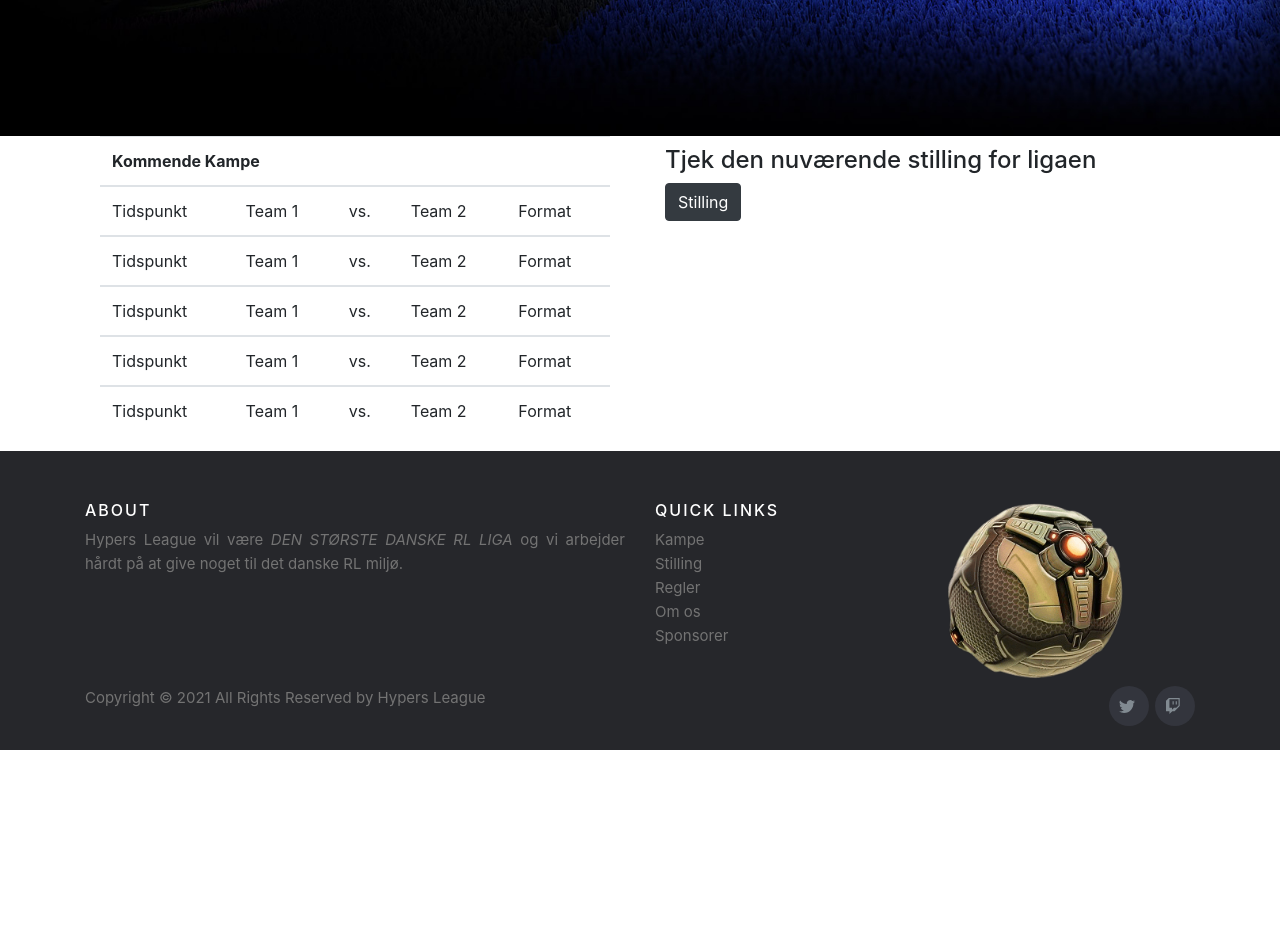
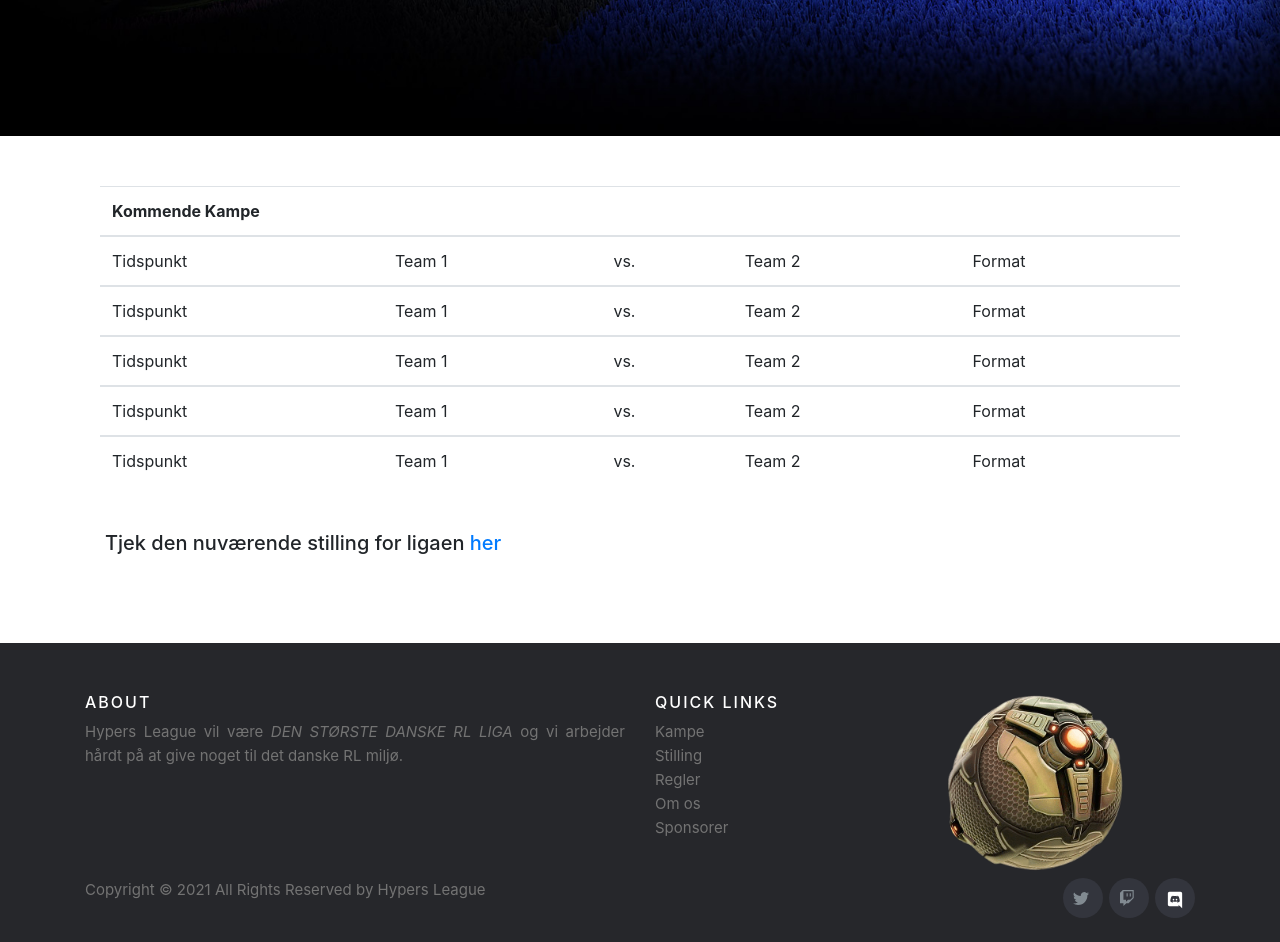
Before and after one commit to Glaxer/hypersleague, a React (Create React App) app: page / in a window 1280 px wide. Shown: the part 740-1682 px from the top of the page. Before the commit the page ends 1490 px from the top, so only its background shows below. Built offline with nearby package versions, Linux system fonts and the light colour scheme; no server answers.

Commit message:
Just a lot of css

```diff
--- a/public/index.html
+++ b/public/index.html
@@ -8,6 +8,10 @@
     <meta
       name="description"
       content="Hypers League er den største danske Rocket League liga"
+    />
+    <link
+      rel="apple-touch-icon"
+      href="%PUBLIC_URL%/android-chrome-192x192.png"
     />
     <!--
       manifest.json provides metadata used when your web app is installed on a
--- a/src/components/Footer.js
+++ b/src/components/Footer.js
@@ -1,5 +1,6 @@
 import React from "react";
 import Logo from "../images/logo.png";
+import Discord from "../images/discord.svg";
 import "../css/Footer.css";
 
 export default function Footer() {
@@ -91,6 +92,20 @@ export default function Footer() {
                   </i>
                 </a>
               </li>
+              <li>
+                <a class="discord" href="https://discord.com/HypersLeague">
+                  <i class="fa fa-discord">
+                    <img
+                      src={Discord}
+                      alt="Discord SVG"
+                      width="20"
+                      height="20"
+                      class="bi bi-discord"
+                    >
+                    </img>
+                  </i>
+                </a>
+              </li>
             </ul>
           </div>
         </div>
--- a/src/css/Dashboard.css
+++ b/src/css/Dashboard.css
@@ -13,6 +13,12 @@
   margin-bottom: 20px;
 }
 
+.mainContent {
+  padding: 50px;
+}
+
 .dashboard-standings {
-  margin: 10px;
+  margin: 20px;
+  padding-top: 10px;
+  padding-bottom: 10px;
 }
--- a/src/css/Footer.css
+++ b/src/css/Footer.css
@@ -135,6 +135,10 @@
 {
   background-color:#6441a5
 }
+.social-icons a.discord:hover
+{
+  background-color: #8594B4
+}
 @media (max-width:767px)
 {
   .social-icons li.title
--- a/src/css/Rules.css
+++ b/src/css/Rules.css
@@ -9,6 +9,7 @@
 
 .heading {
   margin: 10px 10px 10px 10px;
+  padding-bottom: 10px;
 }
 
 .text {
@@ -18,4 +19,5 @@
   margin: 10px 10px 10px 10px;
   text-align: justify;
   text-justify: inter-word;
+  padding-bottom: 20px;
 }
--- a/src/css/UpcomingMatches.css
+++ b/src/css/UpcomingMatches.css
@@ -4,5 +4,5 @@
 }
 
 .header {
-    margin: 10px 10px 10px 10px;
+    padding-bottom: 20px;
   }
--- a/src/pages/Dashboard.js
+++ b/src/pages/Dashboard.js
@@ -27,15 +27,15 @@ export default function Dashboard() {
           </div>
         </div>
       </div>
-      <Container>
+      <Container className="mainContent">
         <Row>
           <Col>
-            <Container>
+            <Container className="tableContent">
               {isDesktop ? (
                 <Table responsive table-layout="fixed">
                   <thead>
                     <tr>
-                      <th colSpan="5">Kommende Kampe</th>
+                      <th className="tableHeader" colSpan="5">Kommende Kampe</th>
                     </tr>
                   </thead>
                   <tbody>
@@ -88,7 +88,7 @@ export default function Dashboard() {
                 <Table responsive table-layout="fixed" size="sm">
                   <thead>
                     <tr>
-                      <th colSpan="5">Kommende Kampe</th>
+                      <th className="tableHeader" colSpan="5">Kommende Kampe</th>
                     </tr>
                   </thead>
                   <tbody>
@@ -140,16 +140,17 @@ export default function Dashboard() {
               )}
             </Container>
           </Col>
+        </Row>
+        <Row>
           <Col>
             <div className="dashboard-standings">
-              <h4>Tjek den nuværende stilling for ligaen</h4>
-              <Button href="/standings" variant="dark">
-                Stilling
-              </Button>
+              <h5>Tjek den nuværende stilling for ligaen
+                <a href="/standings"> her</a>
+              </h5>
             </div>
           </Col>
         </Row>
-      </Container>
+      </Container >
     </>
   );
 }
```
Also changed, not shown: src/pages/Rules.js (+11 -9 lines), public/manifest.json, src/images/discord.svg (added).
